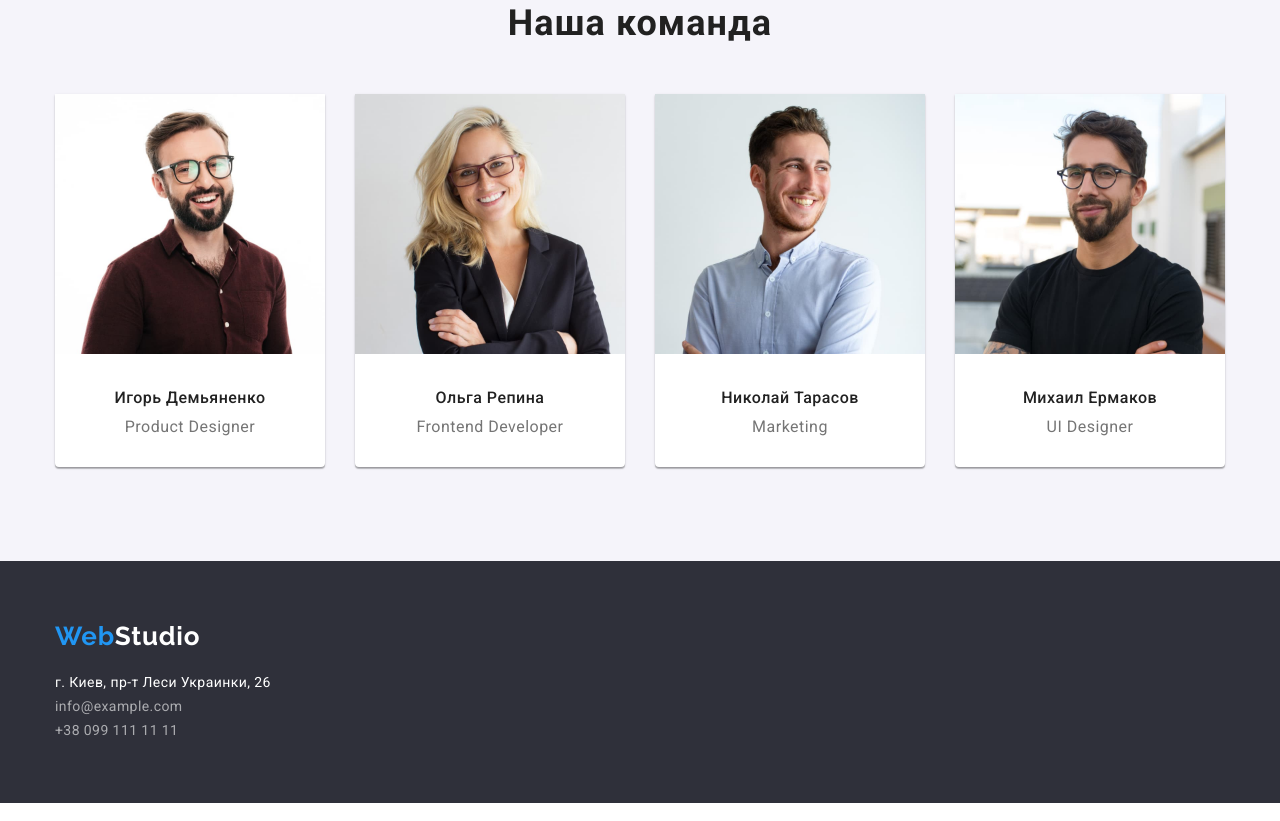
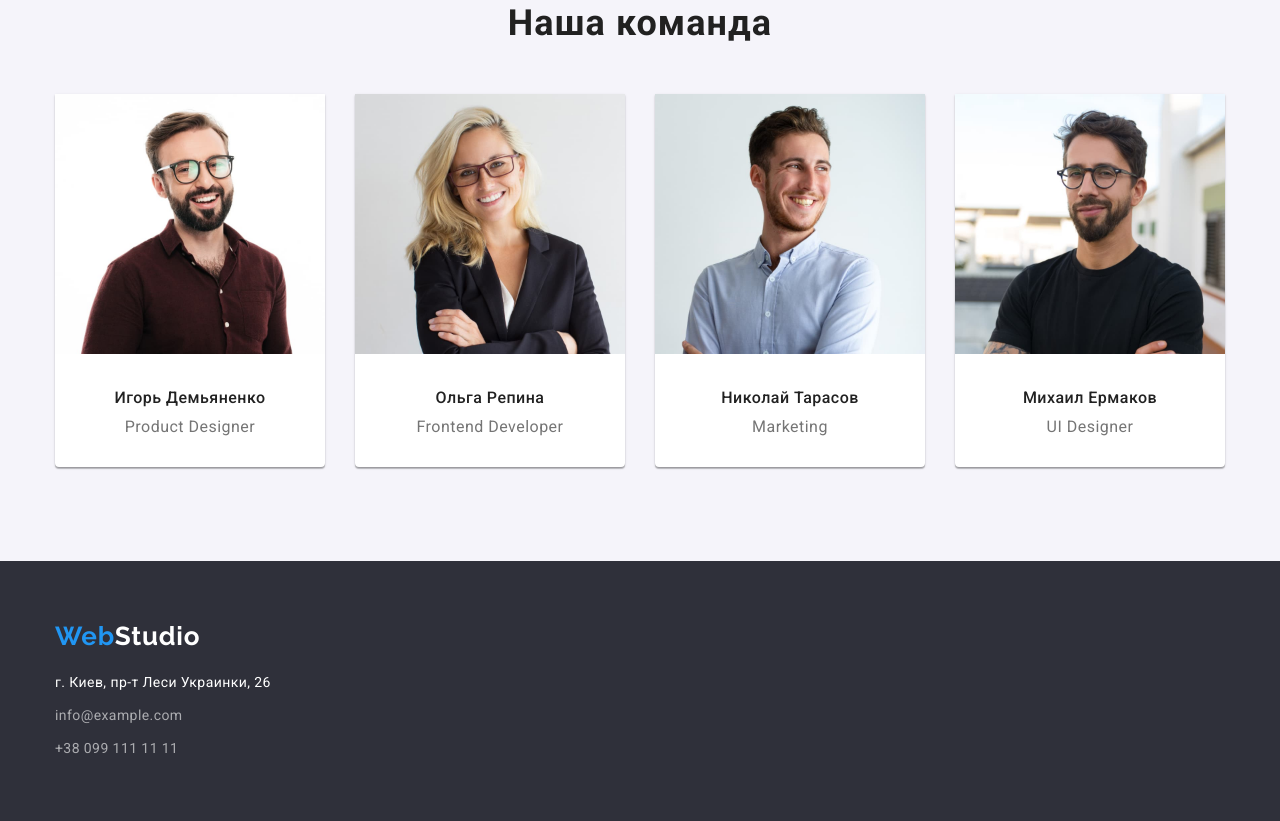
Before and after one commit to dankozz1t/goit-markup-hw-03, a plain HTML site: page index.html in a window 1280 px wide. Shown: the part 1529-2350 px from the top of the page. Drawn offline with nearby package versions, Linux system fonts and the light colour scheme.

Commit message:
fix margin address in footer

```diff
--- a/css/style.css
+++ b/css/style.css
@@ -264,6 +264,10 @@ body {
   color: var(--address-color);
 }
 
+.address-item:not(:last-child) {
+  margin-bottom: 9px;
+}
+
 /* ------------ portfolio ------------ */
 .work-examples-link {
   text-decoration: none;
--- a/index.html
+++ b/index.html
@@ -151,15 +151,15 @@
                 Web<span class="logo-second-white">Studio</span></a>
             <address class="address">
                 <ul class="list">
-                    <li>
+                    <li class="address-item">
                         <a class="link address-white" href="https://goo.gl/maps/E6a8A6PKzvvzx87p6" target="_blank"
                             rel="noopener noreferrer">
                             г. Киев, пр-т Леси Украинки, 26</a>
                     </li>
-                    <li>
+                    <li class="address-item">
                         <a class="link address-color" href="mailto:info@example.com">info@example.com</a>
                     </li>
-                    <li>
+                    <li class="address-item">
                         <a class="link address-color" href="tel:+380991111111">+38 099 111 11 11</a>
                     </li>
                 </ul>
```
